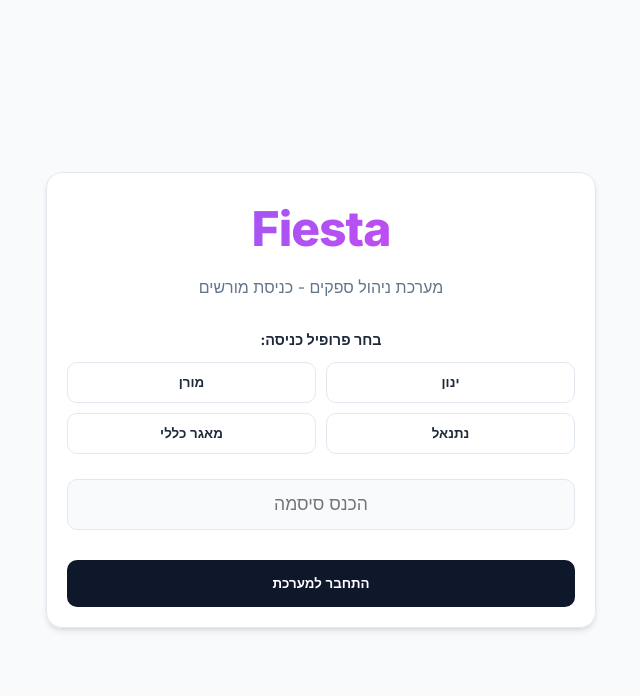
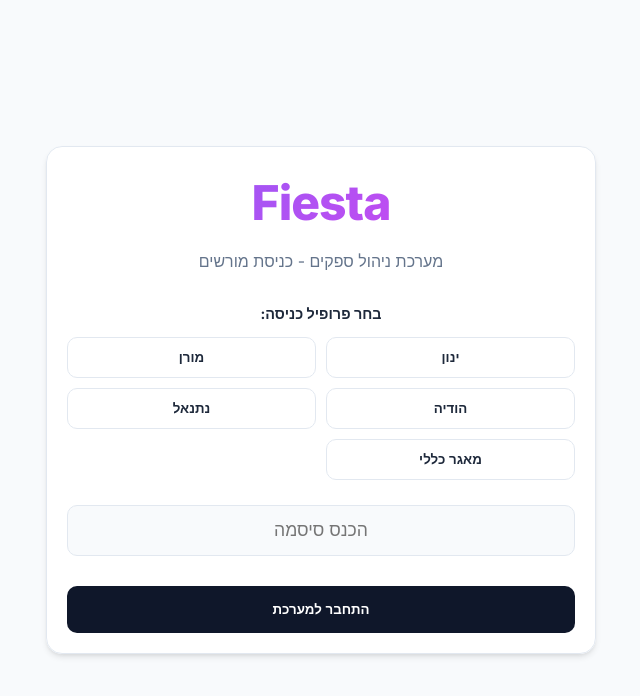
Before and after one commit to nati325/fiesta_sapakim, a Next.js app: page / in a window 1280 px wide. Shown: the top 696 px of the page, without its empty margins (319-959 px from the left). Built offline with nearby package versions, Linux system fonts and the light colour scheme.

Commit message:
feat: create suppliers dashboard with agent login and status management features

```diff
--- a/app/page.js
+++ b/app/page.js
@@ -17,7 +17,8 @@ export default function SuppliersDashboard() {
   // Categories mapping
   const agentCategoryMap = {
     'ינון': ['די ג\'יי', 'צלמים', 'אטרקציות', 'DJ'],
-    'מורן': ['אולמות וגנים', 'גני אירועים', 'אולמות אירועים'],
+    'מורן': ['אולמות וגנים', 'גני אירועים', 'אולמות אירועים', 'מאפרות', 'שיער', 'כלות', 'לחתן ולכלה'],
+    'הודיה': ['מאפרות', 'שיער', 'כלות', 'לחתן ולכלה'],
     'נתנאל': [] // Sees all
   };
 
@@ -105,7 +106,7 @@ export default function SuppliersDashboard() {
           <div style={{ marginBottom: '25px' }}>
             <p style={{ fontSize: '0.9rem', fontWeight: '700', marginBottom: '12px' }}>בחר פרופיל כניסה:</p>
             <div style={{ display: 'grid', gridTemplateColumns: 'repeat(2, 1fr)', gap: '10px' }}>
-              {['ינון', 'מורן', 'נתנאל', 'מאגר כללי'].map(agent => (
+              {['ינון', 'מורן', 'הודיה', 'נתנאל', 'מאגר כללי'].map(agent => (
                 <button
                   key={agent}
                   onClick={() => setActiveAgent(agent)}
@@ -245,7 +246,8 @@ export default function SuppliersDashboard() {
   const getStats = () => {
     const stats = {
       'ינון': { closed: 0, noAnswer: 0, thinking: 0, total: 0 },
-      'מורן': { closed: 0, noAnswer: 0, thinking: 0, total: 0 }
+      'מורן': { closed: 0, noAnswer: 0, thinking: 0, total: 0 },
+      'הודיה': { closed: 0, noAnswer: 0, thinking: 0, total: 0 }
     };
 
     Object.values(supplierStates).forEach(state => {
@@ -266,7 +268,7 @@ export default function SuppliersDashboard() {
       <div style={{ marginBottom: '40px' }} className="animate-in">
         <h2 style={{ fontSize: '1.5rem', fontWeight: '800', marginBottom: '20px', color: 'var(--primary)' }}>סיכום ביצועים - מבט מנהל</h2>
         <div style={{ display: 'grid', gridTemplateColumns: 'repeat(auto-fit, minmax(300px, 1fr))', gap: '20px' }}>
-          {['ינון', 'מורן'].map(agent => (
+          {['ינון', 'מורן', 'הודיה'].map(agent => (
             <div key={agent} className="glass-card" style={{ borderTop: '4px solid var(--accent)' }}>
               <div style={{ display: 'flex', alignItems: 'center', gap: '10px', marginBottom: '15px' }}>
                 <div style={{ width: '40px', height: '40px', background: 'var(--accent-soft)', borderRadius: '50%', display: 'flex', alignItems: 'center', justifyContent: 'center', color: 'var(--accent)' }}>
@@ -444,7 +446,7 @@ export default function SuppliersDashboard() {
         {/* Agent Selector & Logout */}
         <div style={{ display: 'flex', alignItems: 'center', gap: '8px' }}>
           <div style={{ display: 'flex', background: '#e2e8f0', padding: '4px', borderRadius: '10px', gap: '2px' }}>
-            {['ינון', 'מורן', 'נתנאל', 'מאגר כללי'].map(agent => (
+            {['ינון', 'מורן', 'הודיה', 'נתנאל', 'מאגר כללי'].map(agent => (
               <button
                 key={agent}
                 onClick={() => setActiveAgent(agent)}
@@ -488,13 +490,26 @@ export default function SuppliersDashboard() {
       ) : (
         <div className="suppliers-grid">
           {suppliers
-            .filter(s => {
+            .filter((s, i) => {
               if (activeAgent === 'נתנאל' || activeAgent === 'מאגר כללי') return true;
               const allowedCategories = agentCategoryMap[activeAgent] || [];
+
               // If it's a general unassigned supplier, show to everyone so they can categorize
-              if (s.Category === "ספקים ללא קטגוריה") return true;
-              if (!s.Category) return true;
-              return allowedCategories.some(cat => s.Category.includes(cat));
+              if (s.Category === "ספקים ללא קטגוריה" || !s.Category) return true;
+
+              const matches = allowedCategories.some(cat => s.Category.includes(cat));
+              if (!matches) return false;
+
+              // Split logic for bride categories shared between Moran and Hodaya
+              const brideCategories = ['מאפרות', 'שיער', 'כלות', 'לחתן ולכלה'];
+              const isBrideCategory = brideCategories.some(cat => s.Category.includes(cat));
+
+              if (isBrideCategory) {
+                if (activeAgent === 'מורן') return i % 2 === 0;
+                if (activeAgent === 'הודיה') return i % 2 === 1;
+              }
+
+              return true;
             })
             .map((s, i) => {
             const state = supplierStates[i] || { status: null };
```
